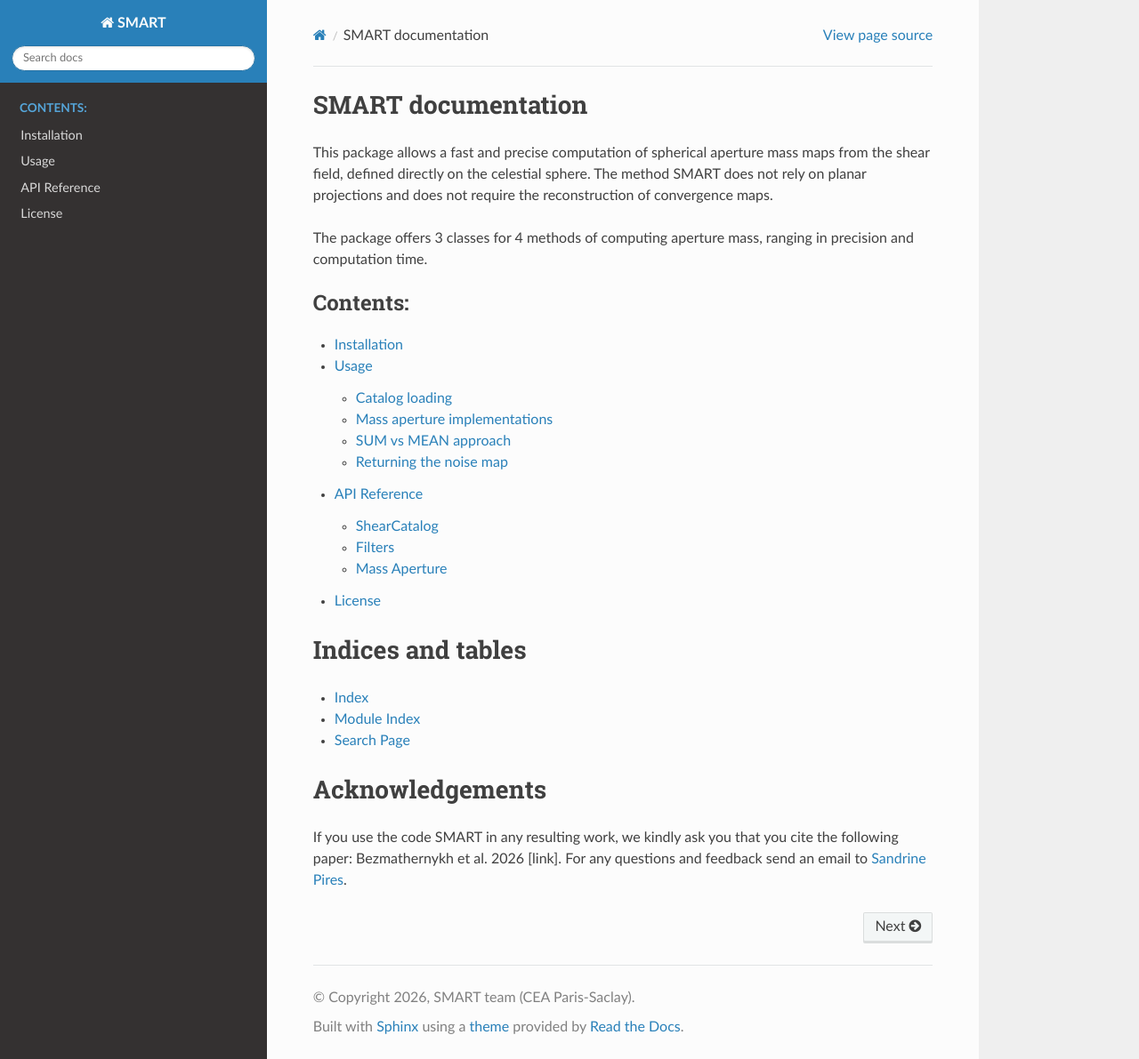
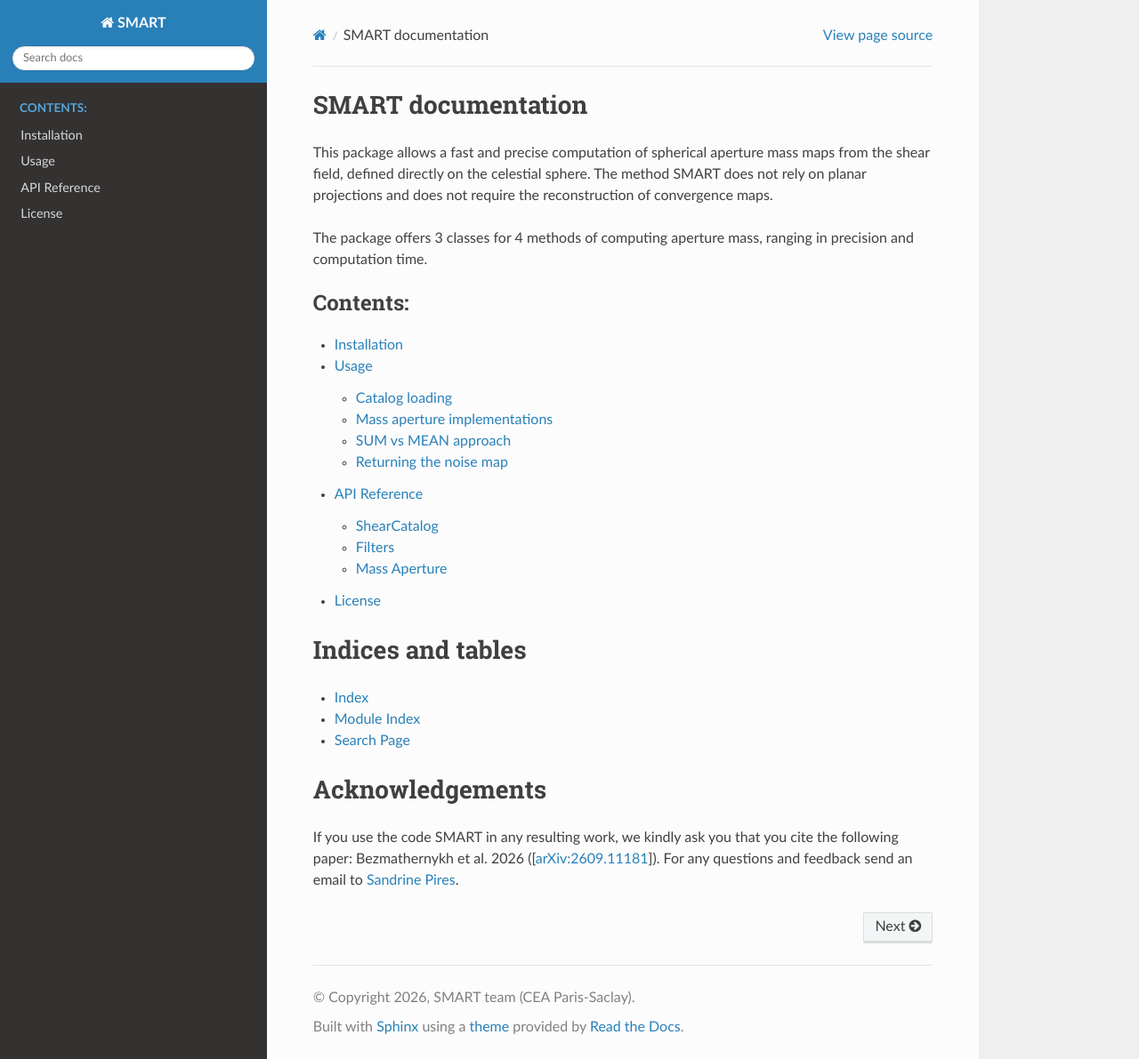
Before and after one commit to cea-lilas/SMART, a Sphinx documentation site: the page built from docs/source/index.rst, in a window 1280 px wide and 1191 px high. Shown: the whole window at 89% size. Built offline with Sphinx 7.4.7 and the Read the Docs theme 3.1.0, drawn with Linux system fonts in a browser that asks for light colours.

Commit message:
Add paper url

```diff
--- a/docs/source/index.rst
+++ b/docs/source/index.rst
@@ -27,4 +27,4 @@ Indices and tables
 Acknowledgements
 ================
 
-If you use the code SMART in any resulting work, we kindly ask you that you cite the following paper: Bezmathernykh et al. 2026 [link]. For any questions and feedback send an email to `Sandrine Pires <mailto:sandrine.pires@cea.fr>`_.
+If you use the code SMART in any resulting work, we kindly ask you that you cite the following paper: Bezmathernykh et al. 2026 ([`arXiv:2609.11181 <https://arxiv.org/abs/2609.11181>`_]). For any questions and feedback send an email to `Sandrine Pires <mailto:sandrine.pires@cea.fr>`_.
```
Also changed, not shown: README.md (+3 -2 lines).
